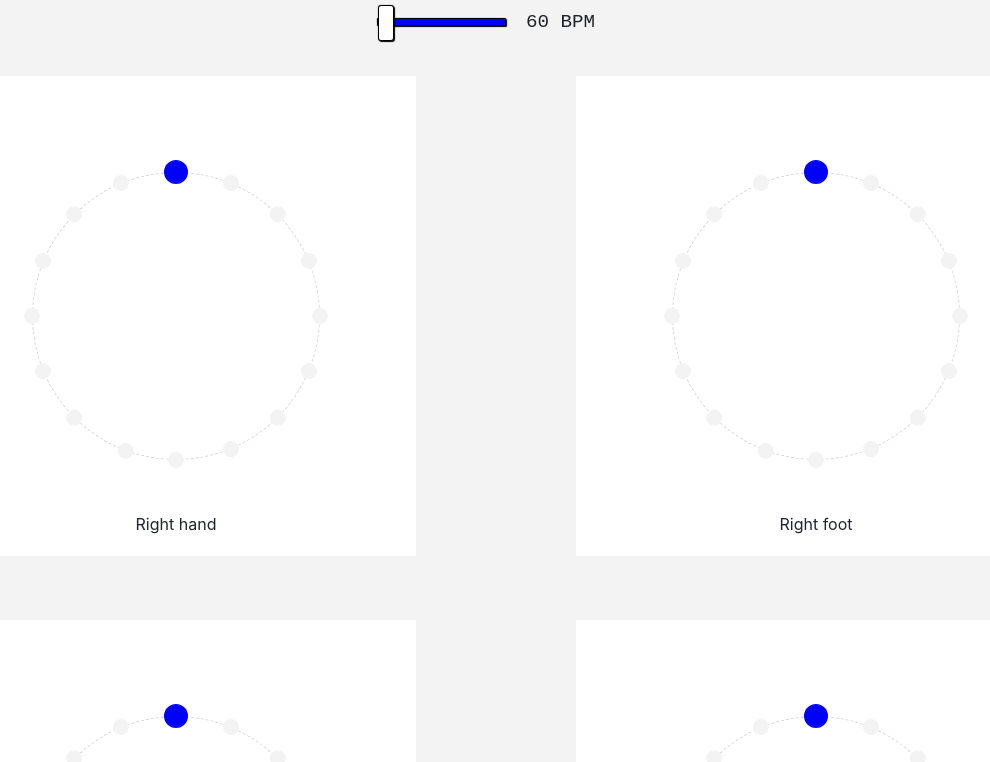
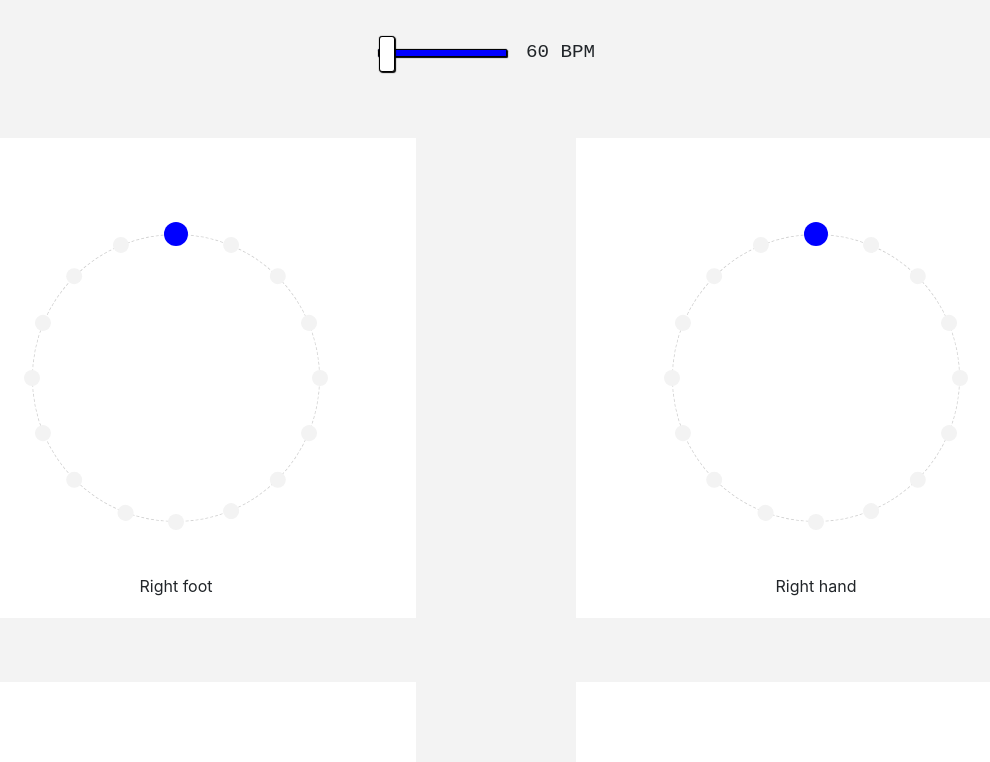
Before and after one commit to taichoup/rhythm, a React (Create React App) app: page / in a window 1280 px wide. Shown: the top 762 px of the page, without its empty margins (144-1134 px from the left). Built offline with nearby package versions, Linux system fonts and the light colour scheme.

Commit message:
fix bpm margin

```diff
--- a/src/App.css
+++ b/src/App.css
@@ -50,7 +50,7 @@ button:focus {
 .bpm {
 font-family: 'Courier New', Courier, monospace;
 font-size: larger;
-margin: auto 20px;
+margin: 2em 1em;
 }
 
 #bpm-wrapper {
@@ -122,7 +122,7 @@ margin: -0.5em;
 
   input[type=range] {
     -webkit-appearance: none;
-    margin: 18px 0;
+    margin: 1em 0em 1em 0em;
     background-color: transparent;
   }
   input[type=range]:focus {
--- a/src/App.js
+++ b/src/App.js
@@ -28,10 +28,10 @@ function App() {
         <span className="bpm">{`${bpm} BPM`}</span>
       </div>
       <div id="circles-wrapper">
+        <Circle spin={isRunning} label="Left hand"/>
         <Circle spin={isRunning} label="Left foot"/>
-        <Circle spin={isRunning} label="Left hand"/>
+        <Circle spin={isRunning} label="Right foot"/>
         <Circle spin={isRunning} label="Right hand"/>
-        <Circle spin={isRunning} label="Right foot"/>
       </div>
       <button
         id="btn"
```
